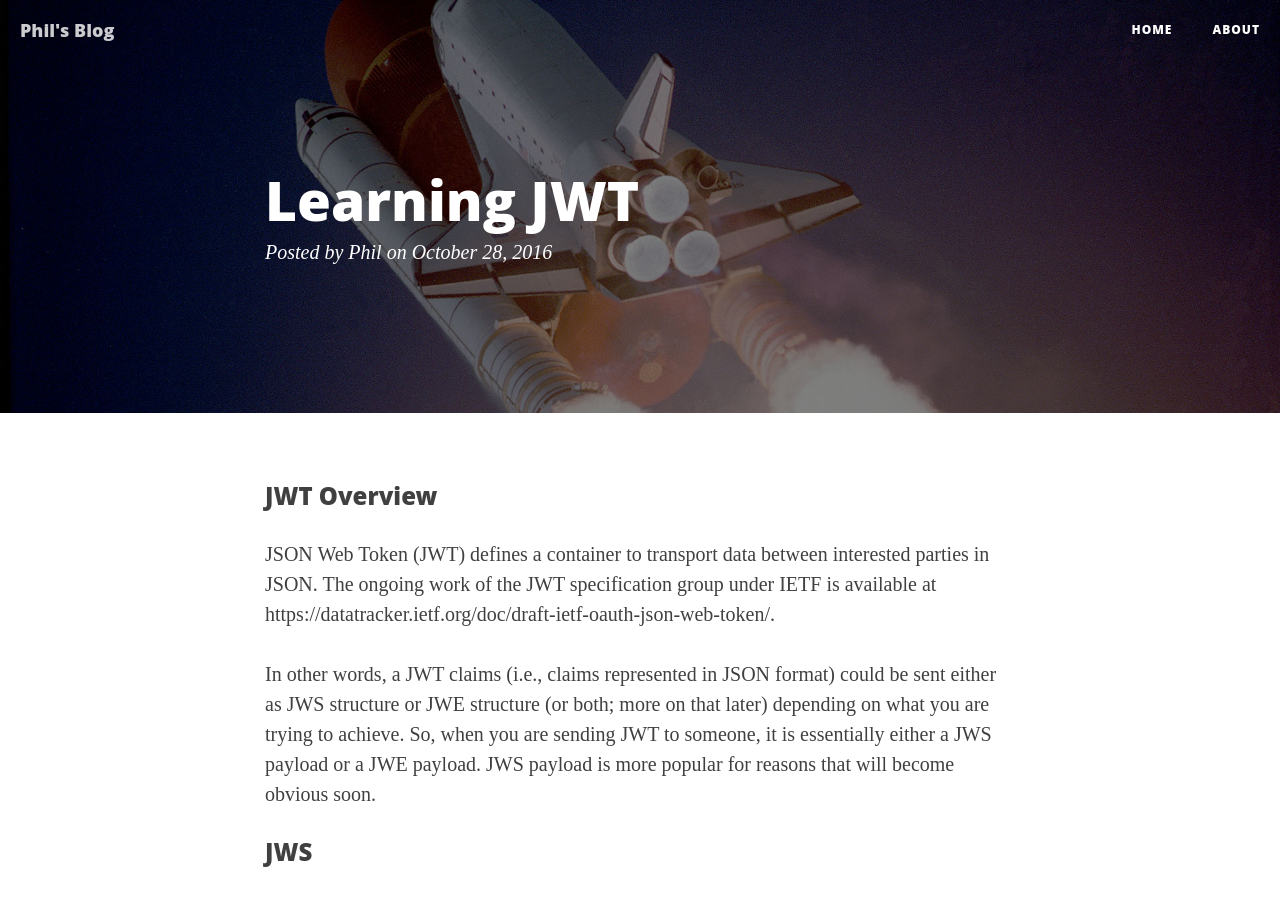
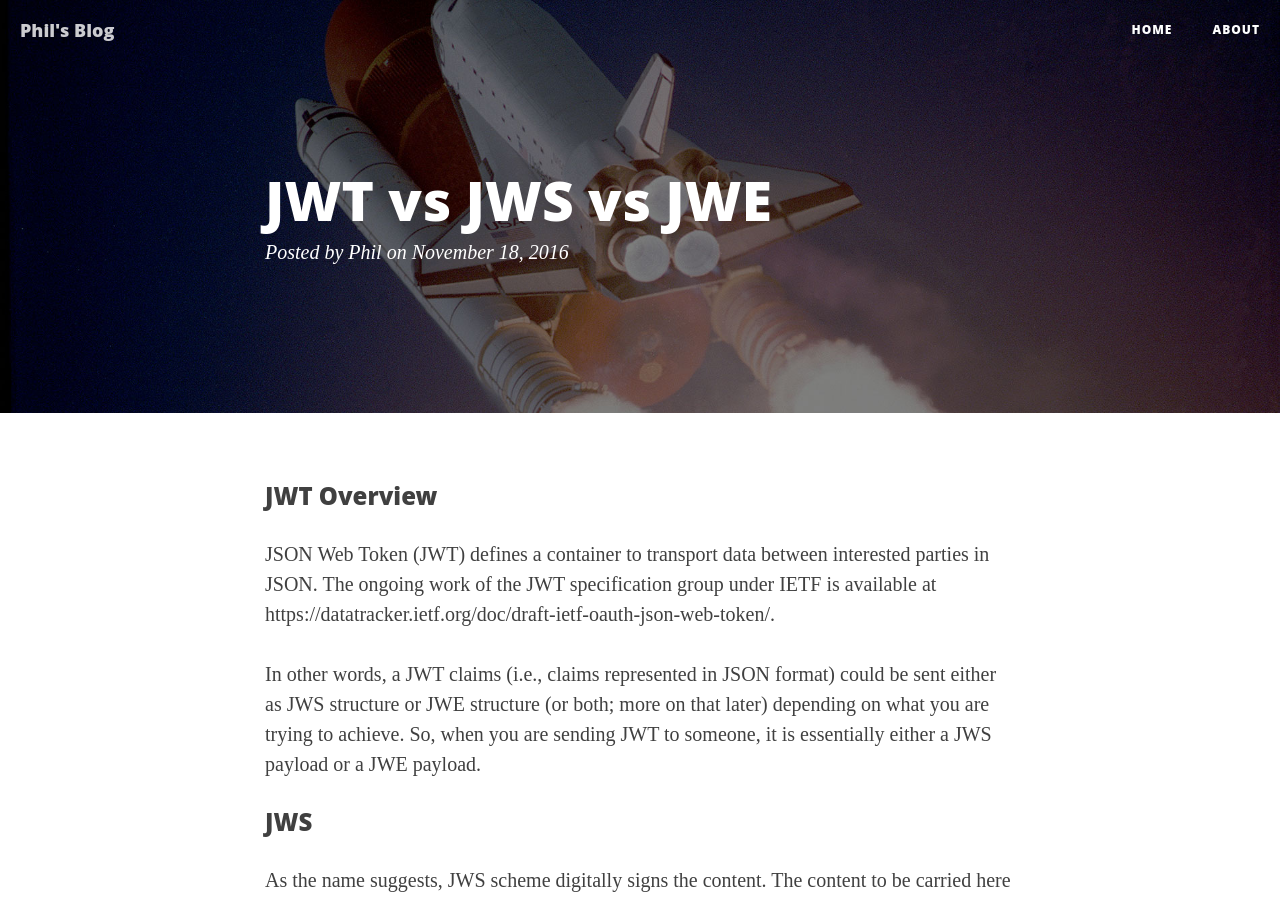
Before and after one commit to fudanzz/fudanzz.github.io, a Jekyll site: the page built from _posts/2016-11-18-JWT-JWS-JWE.markdown, in a window 1280 px wide and 900 px high. Built offline with Jekyll 4.4.1, drawn with Linux system fonts in a browser that asks for light colours; nearby versions of some CDN libraries; some web fonts are replaced.

Commit message:
new post

```diff
--- a/_posts/2016-10-28-oAuth-with-JWT.markdown
+++ b/_posts/2016-11-18-JWT-JWS-JWE.markdown
@@ -1,7 +1,7 @@
 ---
 layout:     post
-title:      "Learning JWT"
-date:       2016-10-28 11:00:00
+title:      "JWT vs JWS vs JWE"
+date:       2016-11-18 11:00:00
 author:     "Phil"
 header-img: "img/post-bg-01.jpg"
 ---
@@ -10,7 +10,7 @@ header-img: "img/post-bg-01.jpg"
 
 JSON Web Token (JWT) defines a container to transport data between interested parties in JSON. The ongoing work of the JWT specification group under IETF is available at https://datatracker.ietf.org/doc/draft-ietf-oauth-json-web-token/.
 
-In other words, a JWT claims (i.e., claims represented in JSON format) could be sent either as JWS structure or JWE structure (or both; more on that later) depending on what you are trying to achieve. So, when you are sending JWT to someone, it is essentially either a JWS payload or a JWE payload. JWS payload is more popular for reasons that will become obvious soon.
+In other words, a JWT claims (i.e., claims represented in JSON format) could be sent either as JWS structure or JWE structure (or both; more on that later) depending on what you are trying to achieve. So, when you are sending JWT to someone, it is essentially either a JWS payload or a JWE payload.
 
 ### JWS
 
```
